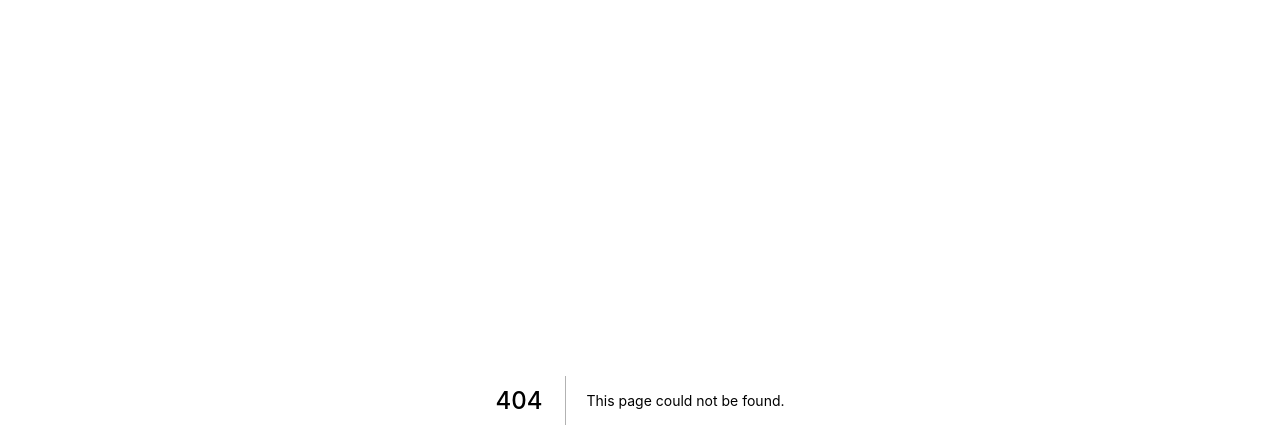
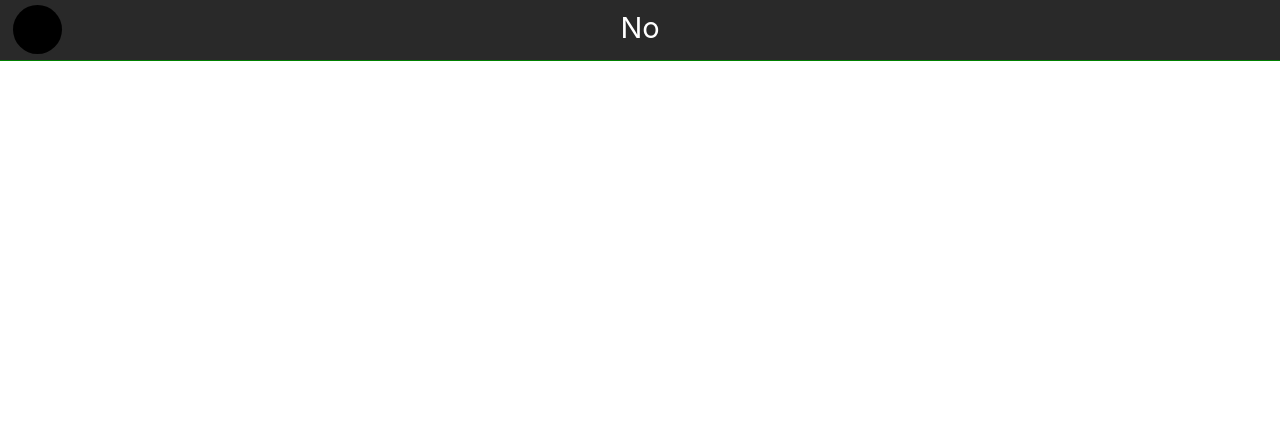
Before and after one commit to TheNootLinja/project-photo-app, a Next.js app: page /testpage in a window 1280 px wide. Before the commit this address had no page. Shown: the top 448 px of the page. Built offline with nearby package versions, Linux system fonts and the light colour scheme.

Commit message:
Work on styling and functionality of popOpenMenu component

```diff
--- a/components/PopOpenMenu.js
+++ b/components/PopOpenMenu.js
@@ -1,9 +1,22 @@
 import styled from "styled-components";
+import Link from "next/link";
 
 function PopOpenMenu({menuOpen}) {
     return (
         <Container menuOpen={menuOpen}>
-
+            <ul>
+                <li>
+                    <Link href='/'>
+                        <MenuOption>Option #1</MenuOption>
+                    </Link>
+                </li>
+                <li>
+                    <MenuOption>Option #1</MenuOption>
+                </li>
+                <li>
+                    <MenuOption>Option #1</MenuOption>
+                </li>
+            </ul>
         </Container>
      );
 }
@@ -14,7 +27,15 @@ const Container = styled.div`
     height: 100%;
     width: 75%;
     Position: absolute;
-    right: ${props => props.menuOpen ? '0' : '-75%'};
-    background: red;
+    left: ${props => props.menuOpen ? '0' : '-75%'};
+    background: #6f6f6f;
     transition: all 1s;
+    >ul li {
+        list-style: none;
+        padding: 10px;
+    }
 `;
+
+const MenuOption = styled.a`
+    color: white;
+`;
--- a/components/TopNav.js
+++ b/components/TopNav.js
@@ -32,6 +32,7 @@ const AvatarPH = styled.div`
     background: black;
     border-radius: 100%;
     position: fixed;
-    right: 13px;
+    left: 13px;
     top: 5px;
+    z-index: 20;
 `;
--- a/pages/index.js
+++ b/pages/index.js
@@ -15,7 +15,7 @@ export default function Home() {
   }
 
   return (
-    <div>
+    <div className='index-container'>
       <Head>
         <title>Plastagram</title>
         <meta name="description" content="Generated by create next app" />
--- /dev/null
+++ b/pages/testpage.js
@@ -0,0 +1,29 @@
+import styled from "styled-components";
+import { useState } from "react";
+
+import TopNav from "../components/TopNav";
+import PopOpenMenu from "../components/PopOpenMenu";
+
+function testpage() {
+
+    const [ menuOpen, setMenuOpen ] = useState(false);
+
+    const handleClick = () => {
+      setMenuOpen(!menuOpen);
+    }
+
+    return (
+        <div>
+            <TopNav handleClick={handleClick} menuOpen={menuOpen}/>
+            <PopOpenMenu menuOpen={menuOpen}/>
+            <TestText>Testing!</TestText>
+        </div>
+    );
+}
+
+export default testpage;
+
+const TestText = styled.h1`
+    color: orange;
+    border-bottom: 1px solid green;
+`;
--- a/styles/globals.css
+++ b/styles/globals.css
@@ -28,3 +28,7 @@ a {
 .menu-active {
   right: 0;
 }
+
+/* .index-container {
+  overflow-y: hidden;
+} */
```
